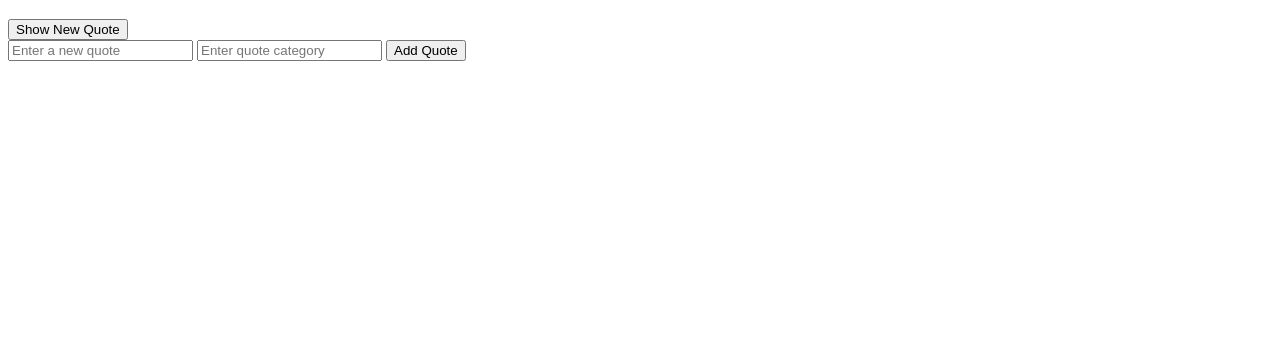
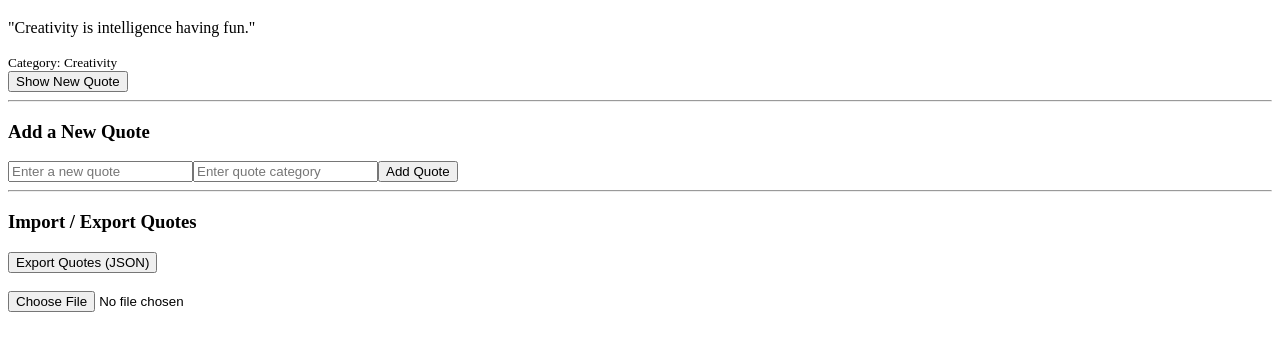
Before and after one commit to maryamh19/alx_fe_javascript, a plain HTML site: page dom-manipulation/index.html in a window 1280 px wide. Shown: the part 61-412 px from the top of the page. Drawn offline with Linux system fonts and the light colour scheme.

Commit message:
Update index.html

```diff
--- a/dom-manipulation/index.html
+++ b/dom-manipulation/index.html
@@ -1,19 +1,44 @@
 <!DOCTYPE html>
 <html lang="en">
 <head>
-    <meta charset="UTF-8">
-    <meta name="viewport" content="width=device-width, initial-scale=1.0">
+  <meta charset="UTF-8" />
+  <meta name="viewport" content="width=device-width, initial-scale=1.0" />
   <title>Dynamic Quote Generator</title>
 </head>
 <body>
+
   <h1>Dynamic Quote Generator</h1>
+
+  <!-- Quote Display -->
   <div id="quoteDisplay"></div>
+
+  <!-- Show Random Quote Button -->
   <button id="newQuote">Show New Quote</button>
+
+  <hr />
+
+  <!-- Add Quote Section -->
+  <h3>Add a New Quote</h3>
+  <div id="formContainer"></div>
+
+  <hr />
+
+  <!-- Import / Export Section -->
+  <h3>Import / Export Quotes</h3>
+
+  <button onclick="exportToJson()">Export Quotes (JSON)</button>
+
+  <br /><br />
+
+  <input
+    type="file"
+    id="importFile"
+    accept=".json"
+    onchange="importFromJsonFile(event)"
+  />
+
+  <!-- JavaScript -->
   <script src="script.js"></script>
-    <div>
-    <input id="newQuoteText" type="text" placeholder="Enter a new quote" />
-    <input id="newQuoteCategory" type="text" placeholder="Enter quote category" />
-    <button onclick="addQuote()">Add Quote</button>
-  </div>
+
 </body>
 </html>
```
Lines whose indentation alone changed are shown as unchanged.
